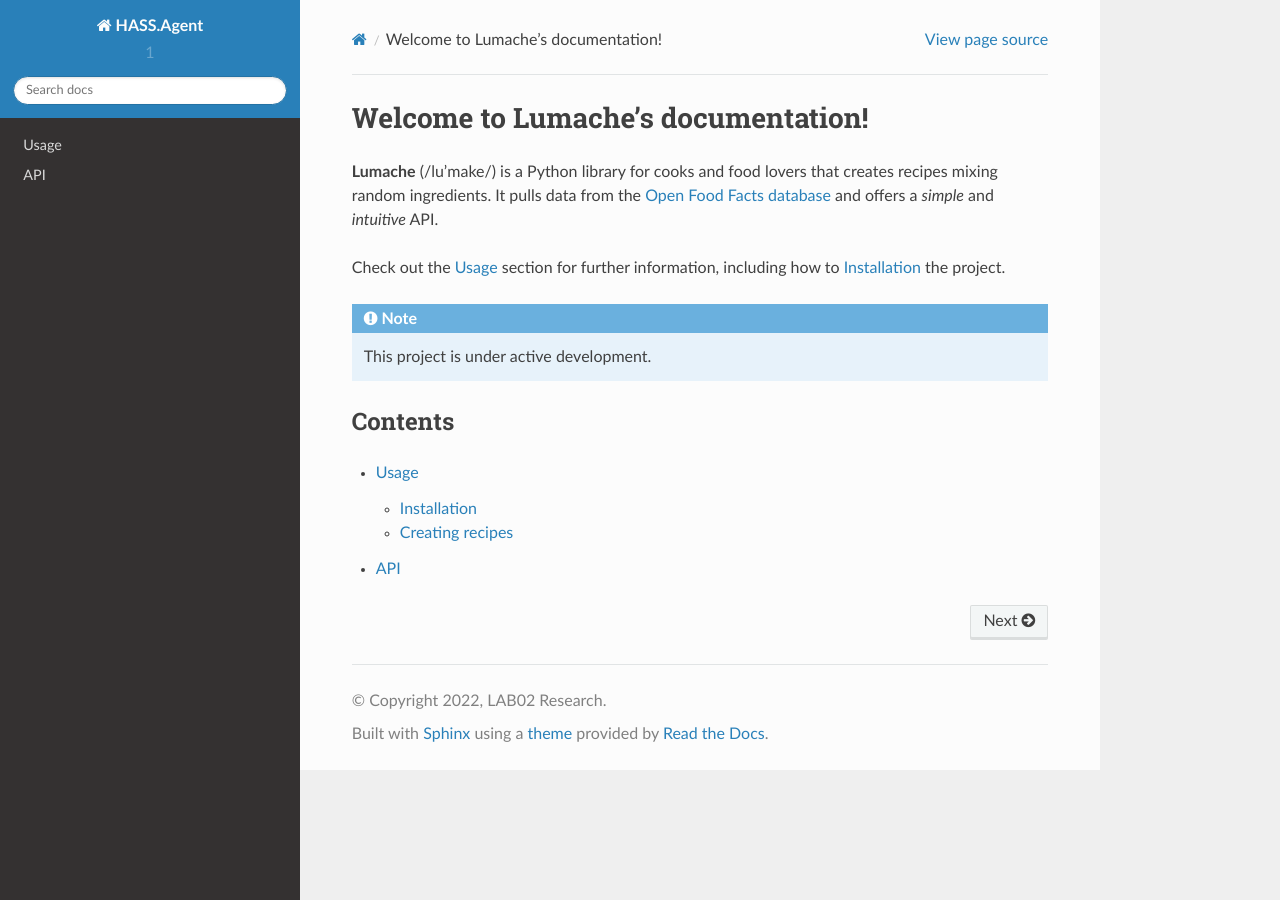
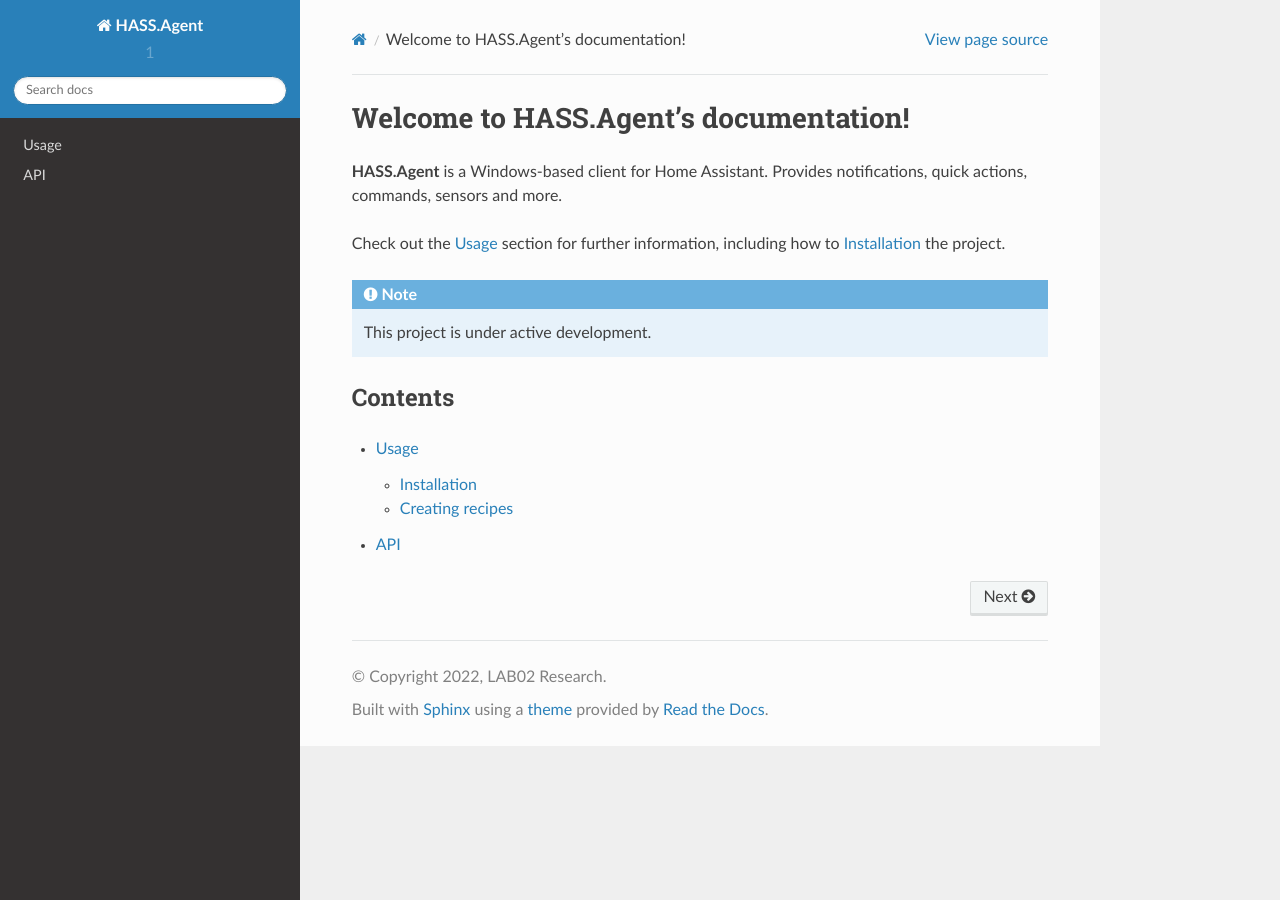
Before and after one commit to LAB02-Admin/HASS.Agent-Docs, a Sphinx documentation site: the page built from docs/source/index.rst, in a window 1280 px wide. Built offline with Sphinx 7.4.7 and the Read the Docs theme 2.0.0, drawn with Linux system fonts in a browser that asks for light colours.

Commit message:
Update index.rst

```diff
--- a/docs/source/index.rst
+++ b/docs/source/index.rst
@@ -1,10 +1,7 @@
-Welcome to Lumache's documentation!
-===================================
+Welcome to HASS.Agent's documentation!
+======================================
 
-**Lumache** (/lu'make/) is a Python library for cooks and food lovers
-that creates recipes mixing random ingredients.
-It pulls data from the `Open Food Facts database <https://world.openfoodfacts.org/>`_
-and offers a *simple* and *intuitive* API.
+**HASS.Agent** is a Windows-based client for Home Assistant. Provides notifications, quick actions, commands, sensors and more.
 
 Check out the :doc:`usage` section for further information, including
 how to :ref:`installation` the project.
```
